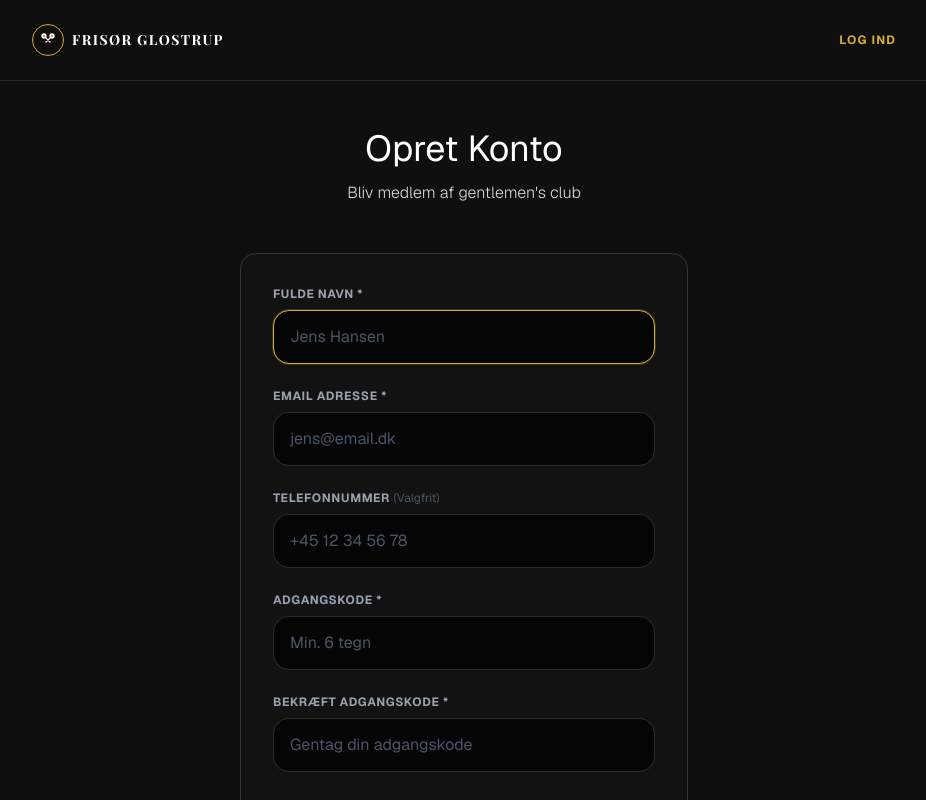
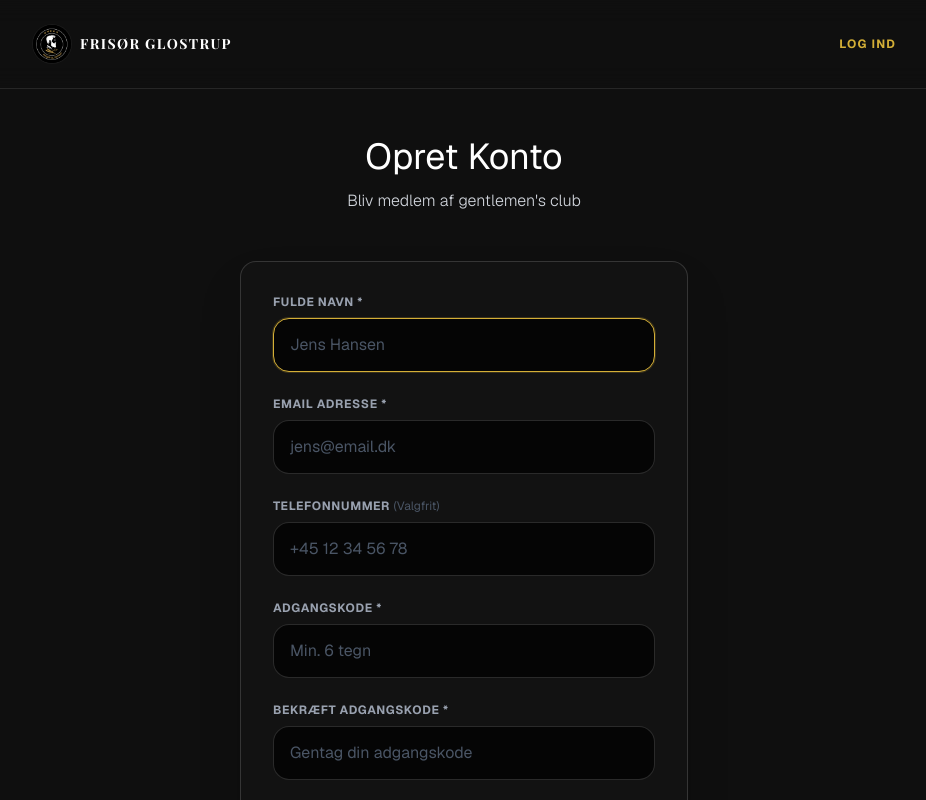
Before and after one commit to Raed22xm/hairadresser, a Next.js app: page /register in a window 1280 px wide. Shown: the top 800 px of the page, without its empty margins (176-1102 px from the left). Built offline with nearby package versions, Linux system fonts and the light colour scheme; a web font is replaced by a local one.

Commit message:
feat: apply new logo to admin and auth pages

```diff
--- a/src/app/account/page.tsx
+++ b/src/app/account/page.tsx
@@ -97,8 +97,12 @@ export default function AccountPage() {
       <nav className="bg-[#0f0f0f]/80 backdrop-blur-md border-b border-white/10 sticky top-0 z-50">
         <div className="max-w-4xl mx-auto px-5 md:px-4 py-6 flex justify-between items-center">
           <Link href="/" className="text-xl font-bold flex items-center gap-2 group">
-             <div className="w-8 h-8 flex items-center justify-center border border-[#D4AF37] rounded-full group-hover:bg-[#D4AF37] transition-all duration-300">
-                <ScissorsIcon className="w-4 h-4 fill-[#D4AF37] group-hover:fill-black transition-colors" />
+             <div className="w-10 h-10 overflow-hidden rounded-full bg-black flex items-center justify-center border border-white/10">
+                <img
+                  src="/logo.png"
+                  alt="Frisør Glostrup Logo"
+                  className="w-full h-full object-cover"
+                />
              </div>
              <span className="font-serif tracking-widest uppercase text-sm">Frisør Glostrup</span>
           </Link>
--- a/src/app/admin/layout.tsx
+++ b/src/app/admin/layout.tsx
@@ -46,11 +46,11 @@ export default async function AdminLayout({
         {/* Logo */}
         <div className="p-6 border-b border-white/15 flex items-center justify-center">
           <Link href="/admin" className="flex items-center justify-center group">
-             <div className="w-20 h-20 overflow-hidden rounded-full" style={{clipPath: 'circle(50%)'}}>
+             <div className="w-20 h-20 overflow-hidden rounded-full bg-black flex items-center justify-center">
                <img
-                 src="https://cdn.builder.io/api/v1/image/assets%2Fc8f5d9724b844104aeadb496288cf7ee%2F13c607cd1aa04d4289048d776c9e6395?format=webp&width=800&height=1200"
+                 src="/logo.png"
                  alt="Frisør Glostrup Logo"
-                 className="w-20 h-20 object-cover object-center transition-transform group-hover:scale-105"
+                 className="w-full h-full object-cover"
                />
              </div>
           </Link>
--- a/src/app/admin/login/page.tsx
+++ b/src/app/admin/login/page.tsx
@@ -54,11 +54,11 @@ export default function AdminLoginPage() {
         {/* Logo */}
         <div className="text-center mb-10">
           <Link href="/" className="inline-flex items-center justify-center mb-6 group">
-             <div className="w-24 h-24 overflow-hidden rounded-full" style={{clipPath: 'circle(50%)'}}>
+             <div className="w-24 h-24 overflow-hidden rounded-full bg-black flex items-center justify-center">
                <img
-                 src="https://cdn.builder.io/api/v1/image/assets%2Fc8f5d9724b844104aeadb496288cf7ee%2F13c607cd1aa04d4289048d776c9e6395?format=webp&width=800&height=1200"
+                 src="/logo.png"
                  alt="Frisør Glostrup Logo"
-                 className="w-24 h-24 object-cover object-center transition-transform group-hover:scale-110"
+                 className="w-full h-full object-cover"
                />
              </div>
           </Link>
--- a/src/app/login/page.tsx
+++ b/src/app/login/page.tsx
@@ -51,8 +51,12 @@ export default function LoginPage() {
       <nav className="bg-[#0f0f0f]/80 backdrop-blur-md border-b border-white/10 sticky top-0 z-50">
         <div className="max-w-4xl mx-auto px-5 md:px-4 py-6 flex justify-between items-center">
           <Link href="/" className="text-xl font-bold flex items-center gap-2 group">
-            <div className="w-8 h-8 flex items-center justify-center border border-[#D4AF37] rounded-full group-hover:bg-[#D4AF37] transition-all duration-300">
-               <ScissorsIcon className="w-4 h-4 fill-[#D4AF37] group-hover:fill-black transition-colors" />
+            <div className="w-10 h-10 overflow-hidden rounded-full bg-black flex items-center justify-center border border-white/10">
+               <img
+                 src="/logo.png"
+                 alt="Frisør Glostrup Logo"
+                 className="w-full h-full object-cover"
+               />
             </div>
             <span className="font-serif tracking-widest uppercase text-sm">Frisør Glostrup</span>
           </Link>
--- a/src/app/register/page.tsx
+++ b/src/app/register/page.tsx
@@ -68,8 +68,12 @@ export default function RegisterPage() {
       <nav className="bg-[#0f0f0f]/80 backdrop-blur-md border-b border-white/10 sticky top-0 z-50">
         <div className="max-w-4xl mx-auto px-5 md:px-4 py-6 flex justify-between items-center">
           <Link href="/" className="text-xl font-bold flex items-center gap-2 group">
-             <div className="w-8 h-8 flex items-center justify-center border border-[#D4AF37] rounded-full group-hover:bg-[#D4AF37] transition-all duration-300">
-                <ScissorsIcon className="w-4 h-4 fill-[#D4AF37] group-hover:fill-black transition-colors" />
+             <div className="w-10 h-10 overflow-hidden rounded-full bg-black flex items-center justify-center border border-white/10">
+                <img
+                  src="/logo.png"
+                  alt="Frisør Glostrup Logo"
+                  className="w-full h-full object-cover"
+                />
              </div>
              <span className="font-serif tracking-widest uppercase text-sm">Frisør Glostrup</span>
           </Link>
```
